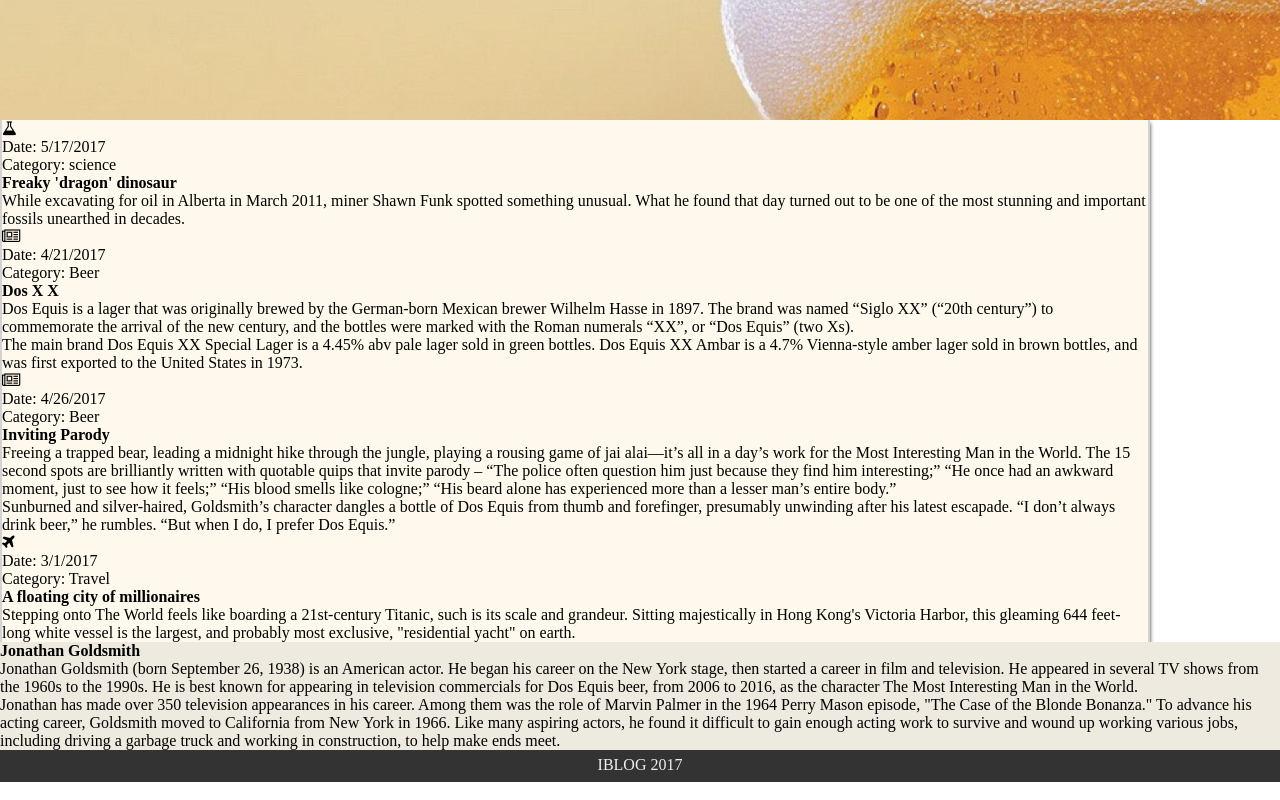
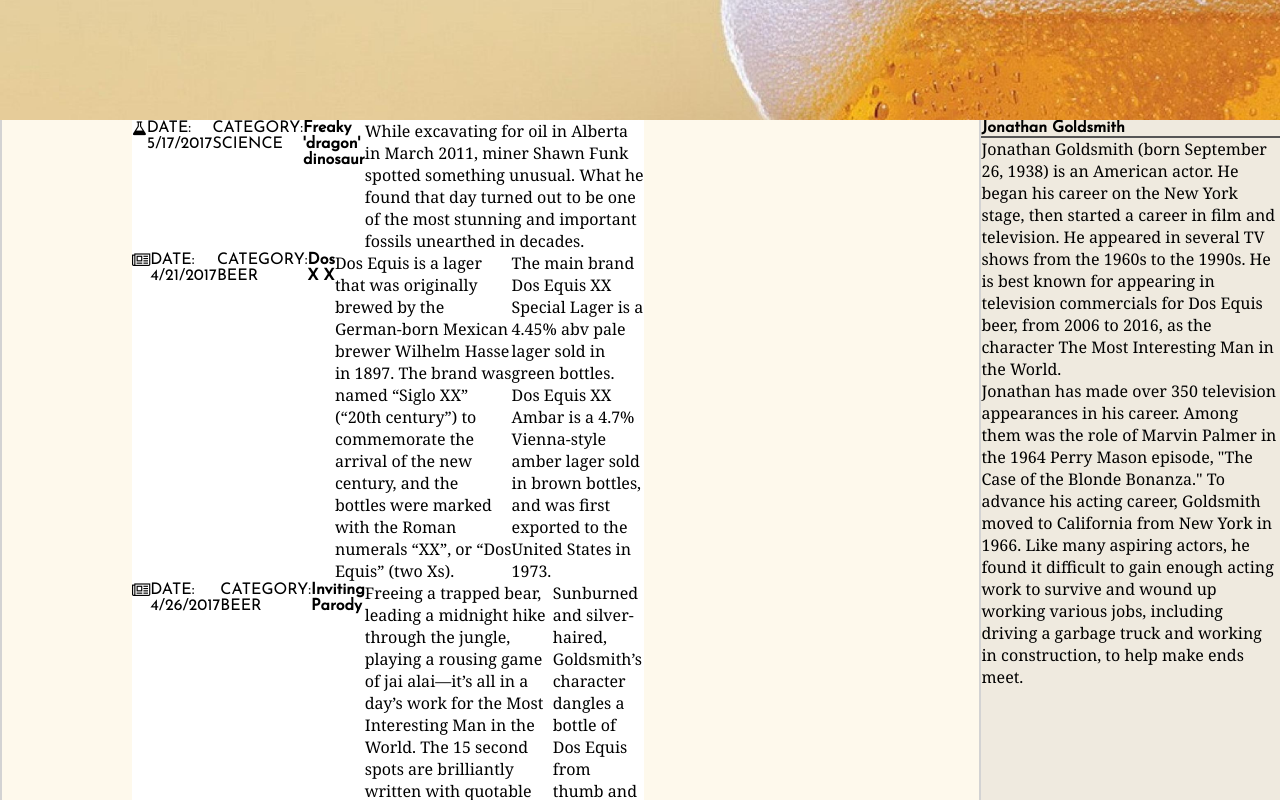
Before and after one commit to sjroma/cssLayoutAndFlexbox-Assessment, a plain HTML site: page index.html in a window 1280 px wide. Shown: the part 560-1360 px from the top of the page. Drawn offline with Linux system fonts and the light colour scheme.

Commit message:
partial success with blog row and flexbox

```diff
--- a/css/main.css
+++ b/css/main.css
@@ -39,6 +39,7 @@
   width: 1280px;
 }
 
+/* navigation section */
 .nav-row {
   font-family: 'Josefin Sans', sans-serif;
   height: 80px;
@@ -83,6 +84,12 @@
   text-shadow: 3px 3px 3px #333;
 }
 
+/* start of the blog */
+
+main {
+  display: flex;
+}
+
 .blog-row {
   width: 1150px;
   display: flex;
@@ -94,12 +101,36 @@
 }
 
 .item {
+  width: 512px;
+  background-color: #fff;
+  margin-left: 130px;
+  display: flex;
+}
 
+.meta {
+  font-family: 'Josefin Sans', sans-serif;
+  text-transform: uppercase;
+  display: inline-flex;
+}
+
+h4 {
+  font-family: 'Josefin Sans', sans-serif;
+}
+
+.primary-txt {
+  font-family: 'Noto Serif', serif;
 }
 
 aside {
   background-color: #EFEADF;
+  width: 350px;
 }
+
+.aside-heading {
+  font-family: 'Josefin Sans', sans-serif;
+  border-bottom: 2px solid #555;
+}
+
 
 footer {
   height: 32px;
```
